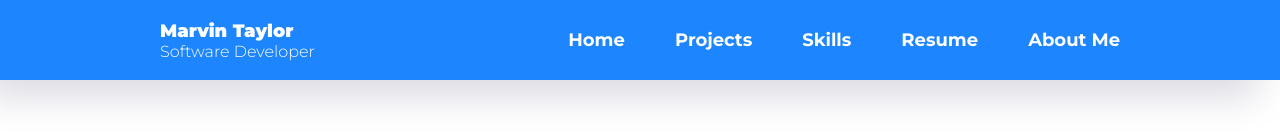
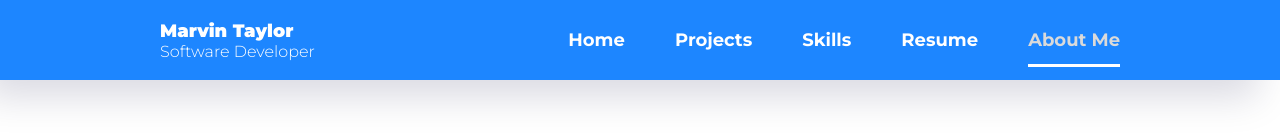
Before and after one commit to marvintaylor-dev/portfolio, a React (Create React App) app in the folder frontend/: page /aboutme in a window 1280 px wide. Shown: the top 136 px of the page. Built offline with nearby package versions, Linux system fonts and the light colour scheme.

Commit message:
grammar change, navlinks added

```diff
--- a/frontend/src/components/links/links.components.jsx
+++ b/frontend/src/components/links/links.components.jsx
@@ -1,22 +1,53 @@
 import React from 'react'
+import './links.styles.scss'
+import { NavLink } from 'react-router-dom'
 
-import './links.styles.scss'
-import { Link } from 'react-router-dom'
+const projects = document.querySelector("#projects");
 
 const layoutEffect = () => {
     window.scrollTo(0, 0)
 };
 
+const handleScroll = () => {
+    projects.scrollIntoView({ behavior: "smooth", block: "center" })
+}
 
-const Links = ({ open }) => (
+
+
+const Links = ({ open }) => {
+
+    return (
         <div className={`${open ? 'slideIn' : ''} header-links-container`}>
-        <Link to="/" onClick={layoutEffect} className="header-link">Home</Link>
+            <NavLink
+                to={"/"}
+                exact={true}
+                onClick={layoutEffect}
+                className="header-link"
+                activeClassName="selected" >
+                Home
+            </NavLink>
             <a href="/#projects" className="header-link">Projects</a>
             <a href="/#skills" className="header-link">Skills</a>
-        <Link to="/resume" onClick={layoutEffect} className="header-link">Resume</Link>
+            <NavLink
+                to="/resume"
+                exact={true}
+                onClick={layoutEffect}
+                className="header-link"
+                activeClassName="selected">
+                Resume
+            </NavLink>
             {/* <a href="/contactpage" className="header-link">Contact</a> */}
-        <Link to="/aboutme" onClick={layoutEffect} className="header-link">About Me</Link>
+            <NavLink
+                to="/aboutme"
+                exact={true}
+                onClick={layoutEffect}
+                className="header-link"
+                activeClassName="selected">About Me
+            </NavLink>
+
         </div>
     )
 
+}
+
 export default Links;
--- a/frontend/src/components/links/links.styles.css
+++ b/frontend/src/components/links/links.styles.css
@@ -10,13 +10,6 @@ $off-white: #C1C4E3;
 */
 .header-links-container {
   display: none;
-}
-
-.header-links-container a {
-  text-decoration: none;
-  color: white;
-  font-size: 1.125rem;
-  font-weight: 700;
 }
 
 .header-link {
@@ -52,6 +45,21 @@ $off-white: #C1C4E3;
           transform: translateX(0%);
 }
 
+.selected {
+  color: #dadada;
+  position: relative;
+}
+
+.selected::after {
+  content: '';
+  display: block;
+  height: 3px;
+  background-color: white;
+  position: absolute;
+  bottom: -1rem;
+  width: 100%;
+}
+
 @media (max-width: 999px) {
   .header-links-container a {
     text-decoration: none;
--- a/frontend/src/components/links/links.styles.scss
+++ b/frontend/src/components/links/links.styles.scss
@@ -3,15 +3,6 @@
 
 .header-links-container {
     display: none;
-
-    & a {
-        text-decoration: none;
-        color: $light;
-        font-size: $md-txt;
-        font-weight: $med-weight;
-    }
-
-
 }
 
 .header-link {
@@ -46,6 +37,23 @@
     transform: translateX(0%);
 }
 
+.selected {
+   color: $off-white;
+   position: relative;
+}
+
+.selected::after {
+    content: '';
+    display: block;
+    height: 3px;
+    background-color: $light;
+    position: absolute;
+    bottom: -1rem;
+    width: 100%;
+}
+
+
+
 @media (max-width: 999px){
     .header-links-container a {
         text-decoration: none;
--- a/frontend/src/data/projects.data.js
+++ b/frontend/src/data/projects.data.js
@@ -12,7 +12,7 @@ const Projects = [
         image4: "LaptopPhoneViewApprentice.png",
         role: {
             title: "My Role",
-            info: "This is a solo-developed project conceptualized, designed, and coded by me."
+            info: "This is a solo-developed project. The idea was entirely conceptualized and designed by me, with a code base expanded upon from course material."
         },
         why: {
             title: "Why Create This?",
@@ -20,23 +20,23 @@ const Projects = [
         },
         problem: {
             title: "The Problem",
-            info: "Often students have no real-world connection to careers outside of their sphere of influence. We essentially have a world in which information is easily accessible, but we are heavily influenced by the people around us."
+            info: "Often students have no real-world connection to careers outside of their sphere of influence. We essentially have a world in which information is easily accessible, but we are heavily influenced by who we interact with."
         },
         solution: {
             title: "My Proposed Solution",
-            info: "Mobilize people from every profession to become a remote or in-person mentor. A social platform, specifically designed for discovering careers will expose not only the existence of certain professions but will demystify them as well."
+            info: "Mobilize people from every profession to become a remote or in-person mentor. A social platform, specifically designed for discovering career possibilities will expose the existence of some professions and demystify others."
         },
         struggles: {
             title: "Struggles",
-            info: "The shear size and scope of the project. Many moving parts that all needed to fit together from user modeling, persistency of data, user to user communication with lots of UI work.\n\nManaging feature creep was huge. There was always a new idea of what the web app could potentially do that it was necessary to add restraints in order to try and maintain a working MVP."
+            info: "The shear size and scope of the project. Many moving parts that all needed to fit together from user modeling, persistency of data, user to user communication with lots of UI work.\n\nManaging feature creep was huge. There was always a new idea for potential functionality popping up. Eventually, it was necessary to add restraints in order to try and maintain a working MVP."
         },
         perseverance: {
             title: "How I Worked Through",
-            info: "I tried to break the project down into smaller parts to make it manageable. Getting one thing to work at a time made me slow down and think about what was realistically possible."
+            info: "I tried to break the project down into smaller parts to make it manageable. It became increasingly important to focus on one component at a time. My biggest lesson was to focus on functionality and reusablity. Get it working, then move on to the next thing."
         },
         changes: {
             title: "If I Could Start Over Again...",
-            info: "The Lean Startup encourages always having an MVP ready. I would have maintained a shippable product throughout the development process.\n\nI would incorporate a modular way of thinking making code reusability a priority.\n\nI would save much of the design work until after the Functionality has been achieved.\n\nI would niche down the project instead of having such a broad scope. Focus on doing one or two Features really well.\n\nI would rework the idea. I probably overestimated the number of people prepared to be a mentor. My concerns would be poor user experience or training the average person to become a competent mentor."
+            info: "The Lean Startup encourages always having an MVP ready. I would have maintained a shippable product throughout the development process.\n\nI would incorporate a modular way of thinking; make code reusability a priority.\n\nI may have jumped too quickly into design decisions. Eliminate 'cool to haves' and replace with 'must haves'\n\nI would niche down the project instead of having such a broad scope. Focus on doing one or two Features really well.\n\nI would rework the idea. I probably overestimated the number of people prepared to be a mentor. My concerns would be poor user experience as the average person may not be ready for a mentorship role. A heavily guided path for mentors would be necessary."
         },
         wishlist: {
             title: "Wishlist for the Project",
@@ -44,7 +44,7 @@ const Projects = [
         },
         technology: {
             title: "Tecnology Used",
-            info: "Javascript\nEmbedded Javascript\nSCSS\nCSS\nNode.Js\nExpress.Js\nMongoose.Js\nMongoDB\nMongoAtlas\nHeroku"
+            info: "Javascript / Embedded Javascript\nSCSS / CSS\nNode.Js / Express.Js\nMongoose.Js\nMongoDB\nMongoAtlas\nHeroku"
         }
     },
     {
@@ -59,19 +59,19 @@ const Projects = [
         image3: "DarkVsLight.png",
         role: {
             title: "My Role",
-            info: "This is a solo-developed project conceptualized, designed, and coded by me."
+            info: "This is a solo-developed project."
         },
         why: {
             title: "Why Create This?",
-            info: "I wanted to work on an application with a specific scope and purpose which allowed me to work on both algorithms and UI alike."
+            info: "I wanted to work on an application that involved both algorigms and DOM manipulation which involved some sort of interaction with the software."
         },
         problem: {
             title: "The Problem",
-            info: "How can I display algorithms in a visually interesting way, accurate, and responsive way"
+            info: "How can I display algorithms in a visually interesting, accurate, and responsive way"
         },
         solution: {
             title: "Features",
-            info: "Responsive design for mobile or web, Custom light / dark icon animation, Customizable algorithm speed and number of bars, User friendly interface"
+            info: "Responsive design from mobile to web, color theme toggle with a custom made icon, customizable algorithm speed and number of bars, an 'assortment of sorting algorithms', and user friendly interface"
         },
         struggles: {
             title: "Struggles",
--- a/frontend/src/pages/homepage/homepage.component.jsx
+++ b/frontend/src/pages/homepage/homepage.component.jsx
@@ -1,4 +1,5 @@
 import React from 'react'
+
 
 import './homepage.styles.scss'
 
--- /dev/null
+++ b/package.json
@@ -0,0 +1,5 @@
+{
+  "dependencies": {
+    "react-scroll": "^1.8.5"
+  }
+}
```
Also changed, not shown: 2 other files (tests, documents, lock files or other folders). Lines whose indentation alone changed are shown as unchanged.
